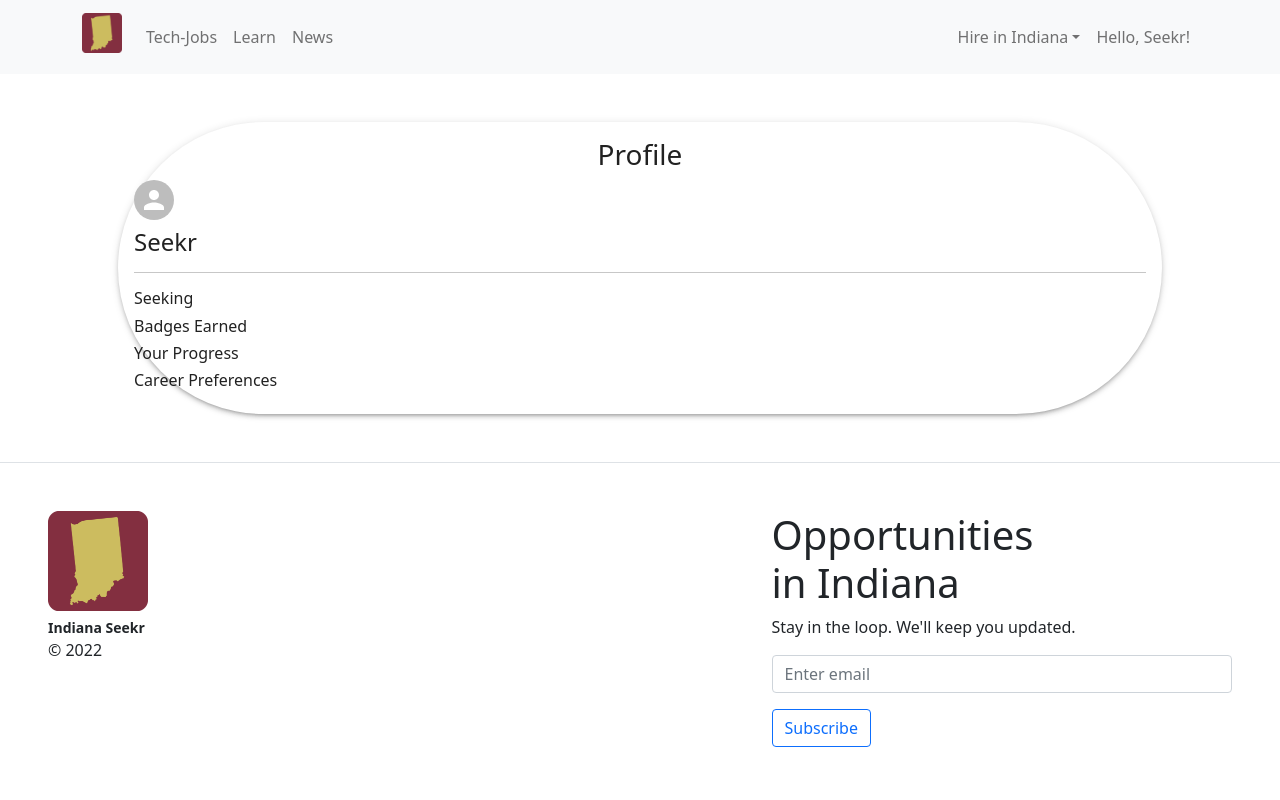
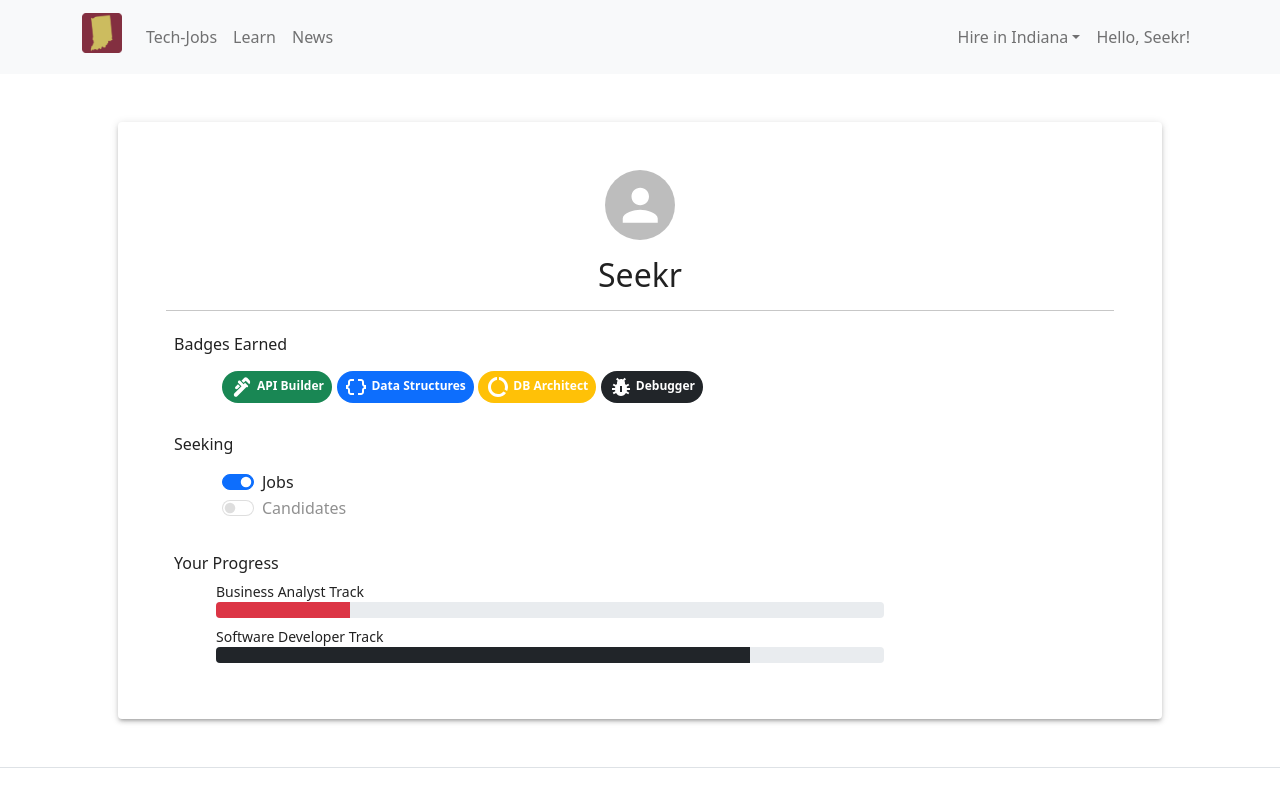
Before and after one commit to abatgali/indiana-seekr, a Next.js app: page /profile in a window 1280 px wide. Shown: the top 800 px of the page. Built offline with nearby package versions, Linux system fonts and the light colour scheme.

Commit message:
profile fin

```diff
--- a/pages/profile.js
+++ b/pages/profile.js
@@ -5,9 +5,13 @@ File: profile.js
 Description:
 */
 import Layout from "../components/layout";
-import {Container} from "react-bootstrap";
-import {Avatar} from "@mui/material";
-import {Paper} from "@mui/material";
+import {Container, Badge, Form, ProgressBar} from "react-bootstrap";
+import {Avatar, Paper} from "@mui/material";
+import PlumbingIcon from '@mui/icons-material/Plumbing';
+import DataUsageIcon from '@mui/icons-material/DataUsage';
+import DataObjectIcon from '@mui/icons-material/DataObject';
+import PestControlIcon from '@mui/icons-material/PestControl';
+import Image from "next/image";
 
 profile.getLayout = function getLayout(page) {
     return (
@@ -21,19 +25,59 @@ export default function profile() {
     return (
         <>
             <Container className="p-5">
-                <Paper elevation={3} className="rounded-pill p-3">
-                    <h3>Profile</h3>
-                    <div className="">
-                        <Avatar className=""></Avatar>
-                        <h4 className="mt-2">Seekr</h4>
+                <Paper elevation={3} className="rounded p-5" id="profile-paper">
+                    <div >
+                        <Avatar id="profile-header" sx={{ height: '70px', width: '70px' }}/>
+                        <h2 className="mt-3">Seekr</h2>
                     </div>
                     <hr/>
-                    <div>
-                        <h6>Seeking</h6>
-                        <h6>Badges Earned</h6>
-                        <h6>Your Progress</h6>
-                        <h6>Career Preferences</h6>
-                    </div>
+                    <Container className="p-2">
+                    <section id="info-user">
+                        <div>
+                            <h6>Badges Earned</h6>
+                            <div className="d-flex flex-wrap ml-5 mt-3" id="badges">
+                                <Badge bg="success" className="rounded-pill">
+                                    <PlumbingIcon/> API Builder
+                                </Badge>
+                                <Badge bg="primary" className="rounded-pill">
+                                    <DataObjectIcon/> Data Structures
+                                </Badge>
+                                <Badge bg="warning" className="rounded-pill">
+                                    <DataUsageIcon/> DB Architect
+                                </Badge>
+                                <Badge bg="dark" className="rounded-pill">
+                                    <PestControlIcon/> Debugger
+                                </Badge>
+                            </div>
+                        </div>
+                        <div>
+                            <h6>Seeking</h6>
+                            <Form className="ml-5 mt-3">
+                                <Form.Check
+                                    type="switch"
+                                    id="custom-switch"
+                                    label="Jobs"
+                                    defaultChecked={true}
+                                />
+                                <Form.Check
+                                    disabled
+                                    type="switch"
+                                    label="Candidates"
+                                />
+                            </Form>
+                        </div>
+                        <div>
+                            <h6>Your Progress</h6>
+                            <div className="small ml-5">Business Analyst Track
+                                <ProgressBar variant="danger" now={20} className="w-75 "/>
+                            </div>
+                            <div className="small mt-2 ml-5">Software Developer Track
+                            <ProgressBar variant="dark" now={80} className="w-75"/>
+                            </div>
+
+                        </div>
+                    </section>
+                    </Container>
                 </Paper>
             </Container>
         </>
--- a/styles/globals.css
+++ b/styles/globals.css
@@ -24,6 +24,24 @@ h3, h2 {
   gap: 2em;
   text-align: center;
   flex-wrap: wrap;
+}
+
+#badges {
+  gap: 0.3em;
+}
+
+#info-user {
+  gap: 2em;
+  display: flex;
+  flex-direction: column;
+}
+
+#profile-header {
+  margin: 0 auto;
+}
+
+.ml-5 {
+  margin-left: 3em;
 }
 
 @media only screen and (max-width: 600px) {
```
